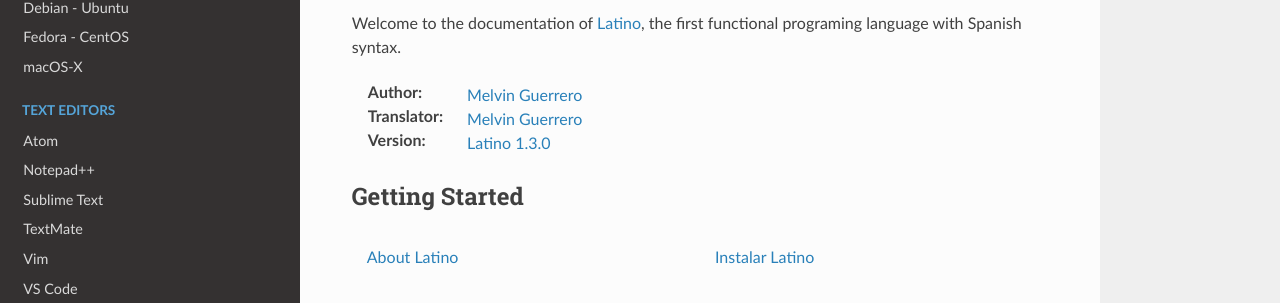
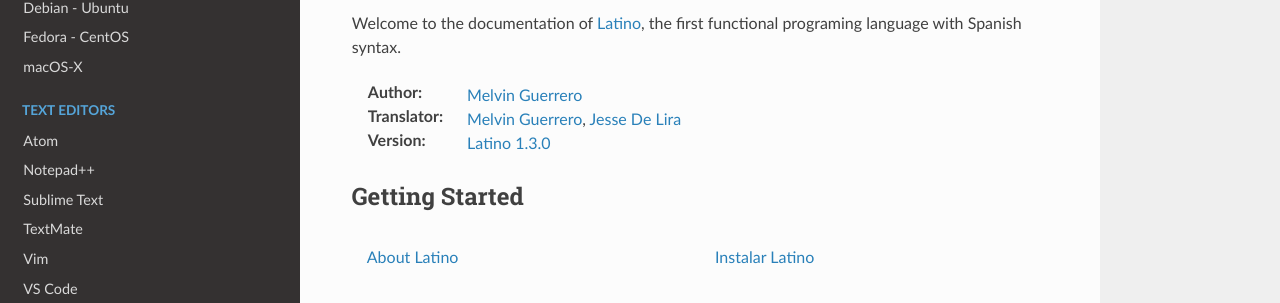
Before and after one commit to LatinoDocs/Manual-Latino.en-USA, a Sphinx documentation site: the page built from docs/index.rst, in a window 1280 px wide and 900 px high. Shown: the part 293-596 px from the top of the window. Built offline with Sphinx 7.4.7 and the Read the Docs theme 2.0.0, drawn with Linux system fonts in a browser that asks for light colours; comment, search, counter and statistics services are not loaded.

Commit message:
Traductores

```diff
--- a/docs/index.rst
+++ b/docs/index.rst
@@ -19,7 +19,7 @@
   `Melvin Guerrero`_
 
 :Translator:
-  `Melvin Guerrero`_
+  `Melvin Guerrero`_, `Jesse De Lira`_
 
 :Version:
   `Latino 1.3.0`_
@@ -136,6 +136,7 @@
 
 .. _Latino: https://lenguajelatino.org
 .. _Melvin Guerrero: https://melvinguerrero.blogspot.com
+.. _Jesse De Lira: https://github.com/jessedelira
 .. _Latino 1.3.0: https://github.com/lenguaje-latino/Latino/releases/tag/v1.3.0
 .. _Latino API: https://manuallatinoapi.blogspot.com
 .. _collaboration guide: https://github.com/LatinoDocs/Manual-Latino.en-USA/blob/master/.readme/CONTRIBUTING.md
```
